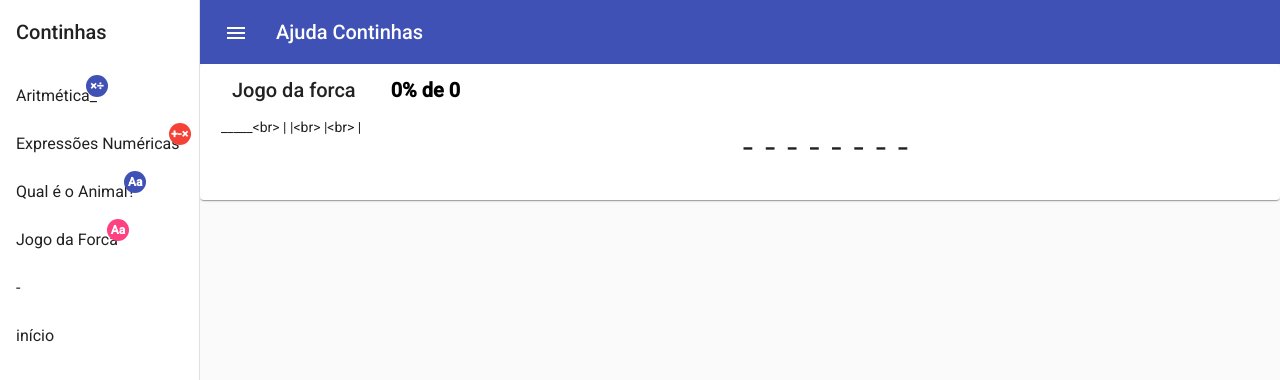
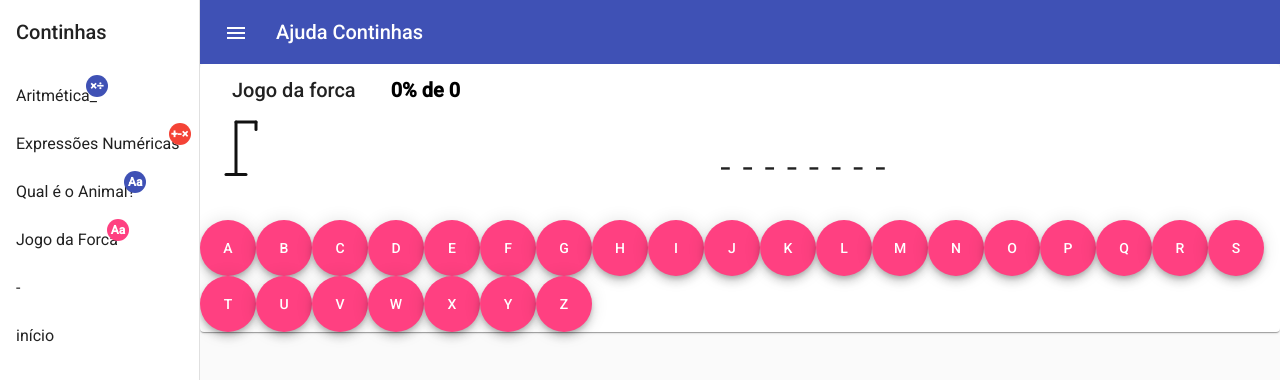
Before and after one commit to Jefferson-S-Rodrigues/angular-continhas, an Angular app: page /forca in a window 1280 px wide. Shown: the top 380 px of the page. Built offline with nearby package versions, Linux system fonts and the light colour scheme.

Commit message:
Construção da palavra e desenho da forca

```diff
--- a/src/app/app.module.ts
+++ b/src/app/app.module.ts
@@ -18,6 +18,7 @@ import { RodapeComponent } from './shared/components/rodape/rodape.component';
 import { TemaComponent } from './shared/components/tema/tema.component';
 import {OverlayModule } from '@angular/cdk/overlay';
 import { ForcaComponent } from './pages/forca/forca.component';
+import { DesenhoForcaComponent } from './pages/forca/desenho-forca/desenho-forca.component';
 
 @NgModule({
   declarations: [
@@ -30,7 +31,8 @@ import { ForcaComponent } from './pages/forca/forca.component';
     TopoComponent,
     RodapeComponent,
     TemaComponent,
-    ForcaComponent
+    ForcaComponent,
+    DesenhoForcaComponent
   ],
   imports: [
     BrowserModule,
--- /dev/null
+++ b/src/app/pages/forca/desenho-forca/desenho-forca.component.html
@@ -0,0 +1,18 @@
+<svg height="62.5" width="50" class="forca">
+
+    <line x1="15" y1="5" x2="35" y2="5" />
+    <line x1="35" y1="5" x2="35" y2="12.5" />
+    <line x1="15" y1="5" x2="15" y2="57.5" />
+    <line x1="5" y1="57.5" x2="25" y2="57.5" />
+
+
+    <circle *ngIf="letras_erradas >= 1" cx="35" cy="17.5" r="5" />
+
+    <line *ngIf="letras_erradas >= 2" x1="35" y1="22.5" x2="35" y2="37.5" />
+
+    <line *ngIf="letras_erradas >= 3" x1="35" y1="30" x2="30" y2="28.75" />
+    <line *ngIf="letras_erradas >= 4" x1="35" y1="30" x2="40" y2="28.75" />
+
+    <line *ngIf="letras_erradas >= 5" x1="35" y1="37.5" x2="30" y2="45" />
+    <line *ngIf="letras_erradas >= 6" x1="35" y1="37.5" x2="40" y2="45" />
+</svg>
--- /dev/null
+++ b/src/app/pages/forca/desenho-forca/desenho-forca.component.scss
@@ -0,0 +1,6 @@
+.forca {
+    fill: transparent;
+    stroke: #111;
+    stroke-width: 3px;
+    stroke-linecap: round;
+}
--- a/src/app/pages/forca/forca.component.html
+++ b/src/app/pages/forca/forca.component.html
@@ -6,12 +6,19 @@
   </mat-card-header>
   <mat-card-content>
     <div class="flex">
-      <div class="item fig-forca">{{desenho}}</div>
+      <div class="item fig-forca"><app-desenho-forca
+          [letras_erradas]="erros"></app-desenho-forca></div>
       <div class="item palavra">
         <p class="letra-forca">{{forca_exibir}}</p>
       </div>
     </div>
   </mat-card-content>
+  <mat-card-footer>
+    <button mat-fab extended *ngFor="let letra of usuario.letradig" (click)="proximaLetra(letra)">
+      {{letra}}
+    </button>
+
+  </mat-card-footer>
 </mat-card>
 
 <app-rodape [usuario]="usuario"></app-rodape>
--- a/src/app/pages/forca/forca.component.scss
+++ b/src/app/pages/forca/forca.component.scss
@@ -20,6 +20,7 @@
 }
 
 .palavra {
+    padding-top: 20px;
     flex-shrink: 3;
     flex-basis: 80%;
 }
--- a/src/app/pages/forca/forca.component.ts
+++ b/src/app/pages/forca/forca.component.ts
@@ -12,7 +12,8 @@ export class ForcaComponent implements OnInit {
 
   forca = [];
   forca_exibir = "";
-  desenho = desenhos[0];
+
+  erros: number = 0;
 
   usuario = {
     acertos: 0,
@@ -33,7 +34,7 @@ export class ForcaComponent implements OnInit {
   }
 
   proximaPalavra() {
-    this.usuario.letradig = [];
+    this.usuario.letradig = 'abcdefghijklmnopqrstuvwxyz'.toUpperCase().split('');
     this.usuario.palavra = palavras[Math.floor(Math.random() * palavras.length)].toUpperCase();
     this.usuario.palavrasa = this.usuario.palavra.normalize("NFD").replace(/[\u0300-\u036f]/g, "");
     this.todas = this.usuario.palavrasa.length;
@@ -43,13 +44,20 @@ export class ForcaComponent implements OnInit {
   }
 
   proximaLetra(letra: string) {
+    let l = letra.toUpperCase();
+    this.usuario.letradig =this.usuario.letradig.filter(obj => obj !== l); ;
+    let letra_errada = true;
     for (let i = 0; i < this.usuario.palavrasa.length; i++) {
-      if (this.usuario.palavrasa[i] == letra.toUpperCase() && this.forca[i] == '_') {
+      if (this.usuario.palavrasa[i] == l && this.forca[i] == '_') {
         this.todas--;
         this.forca[i] = this.usuario.palavra[i];
+        letra_errada = false;
       }
     }
     this.forca_exibir = this.forca.join(" ");
+    if (letra_errada) {
+      this.erros++;
+    }
   }
 
   @HostListener('document:keypress', ['$event'])
@@ -67,12 +75,3 @@ const palavras = [
   'Verossimilhança', 'Banheiro', 'Cachorro', 'Campeonato', 'Corrupção', 'Galáxia', 'Forca',
   'História', 'Oração', 'Pneumonia', 'Trilogia', 'Xícara', 'Brincadeira', 'Psicologia', 'Universidade'
 ];
-
-const desenhos = [
-`
-_____<br>
-|   |<br>
-|<br>
-|
-`
-];
```
Also changed, not shown: src/app/pages/forca/desenho-forca/desenho-forca.component.ts (added, +14 -0 lines), 1 other file (tests, documents, lock files or other folders).
